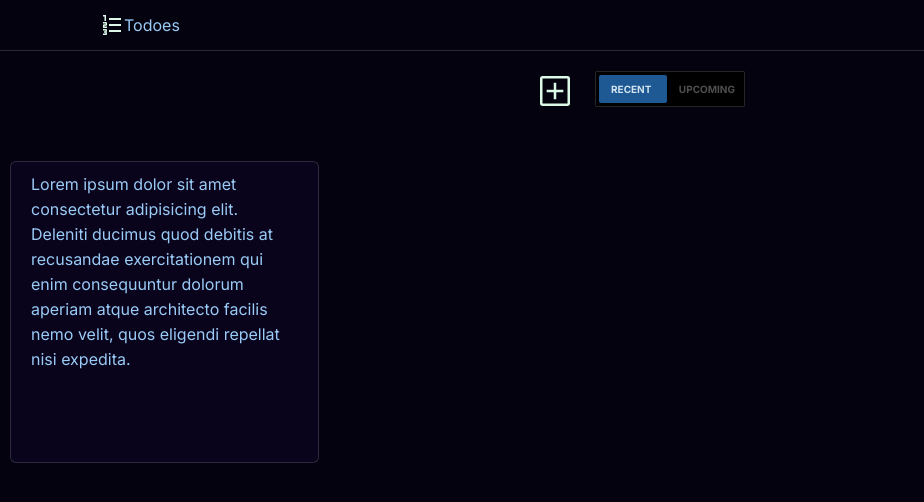
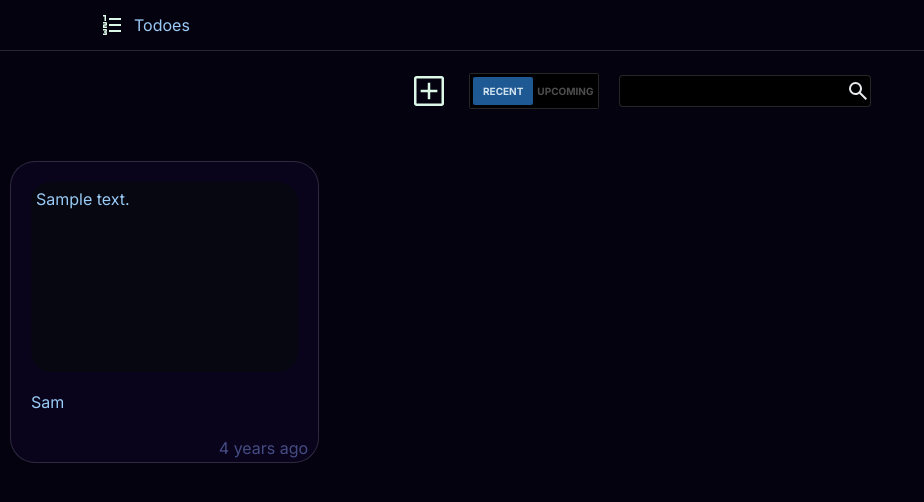
Before and after one commit to Cralak/todo, a PHP site: page / in a window 1280 px wide. Shown: the top 502 px of the page, without its empty margins (0-924 px from the left). Run offline with PHP 8.4, Linux system fonts and the light colour scheme; tables that the repository leaves empty or names only in its code hold one stand-in row (values such as "Sample post").

Commit message:
Added link to database with ability to create new tasks

```diff
--- a/index.php
+++ b/index.php
@@ -1,3 +1,6 @@
+<?php require_once 'tools.php'; ?>
+
+
 <!DOCTYPE html>
 <html lang="en">
 
@@ -21,14 +24,17 @@
                 <path
                     d="M120-80v-60h100v-30h-60v-60h60v-30H120v-60h120q17 0 28.5 11.5T280-280v40q0 17-11.5 28.5T240-200q17 0 28.5 11.5T280-160v40q0 17-11.5 28.5T240-80H120Zm0-280v-110q0-17 11.5-28.5T160-510h60v-30H120v-60h120q17 0 28.5 11.5T280-560v70q0 17-11.5 28.5T240-450h-60v30h100v60H120Zm60-280v-180h-60v-60h120v240h-60Zm180 440v-80h480v80H360Zm0-240v-80h480v80H360Zm0-240v-80h480v80H360Z" />
             </svg>
-            <div class="title">Todoes</div>
+            <div class="title">
+                <span>Todoes</span>
+            </div>
         </header>
 
         <!-- ADD NEW TASK -->
 
-        <div class="task-container" id="temp-task">
+        <form action="eeee.php" method="POST">
+            <div class="task-container" id="temp-task">
                 <div class="new-task">
-                    <textarea autocomplete="off" class="newtask-input" placeholder="Describe your task..."></textarea>
+                    <textarea name="task_text" autocomplete="off" class="newtask-input" placeholder="Describe your task..."></textarea>
                 </div>
                 <div class="newtask-datetime-add">
                     <div class="newtask-datetime" id="datetime-picker">
@@ -39,26 +45,27 @@
                         </div>
                         <div id="newtask-datetime-container">
                             <div class="newtask-datetime-group">
-                                <input type="date" class="date-picker" autocomplete="off">
+                                <input name="task_date" type="date" class="date-picker" autocomplete="off">
                             </div>
                             <div class="newtask-datetime-group">
                                 <div class="newtask-time-picker">
-                                    <input type="time" class="time-picker" autocomplete="off">
+                                    <input name="task-time" type="time" class="time-picker" autocomplete="off">
                                 </div>
                             </div>
                         </div>
                     </div>
                     <div class="newtask-add">
-                        <button type="submit" class="add">
+                        <button type="submit" value="Submit" class="add">
                             <svg xmlns="http://www.w3.org/2000/svg" height="24px" viewBox="0 -960 960 960" width="24px" fill="#e8eaed"><path d="M440-280h80v-160h160v-80H520v-160h-80v160H280v80h160v160Zm40 200q-83 0-156-31.5T197-197q-54-54-85.5-127T80-480q0-83 31.5-156T197-763q54-54 127-85.5T480-880q83 0 156 31.5T763-763q54 54 85.5 127T880-480q0 83-31.5 156T763-197q-54 54-127 85.5T480-80Zm0-80q134 0 227-93t93-227q0-134-93-227t-227-93q-134 0-227 93t-93 227q0 134 93 227t227 93Zm0-320Z"/></svg>
 
                         </button>
-                        <button type="submit" class="add" onClick="hideNewTask()">
+                        <button type="button" class="add" onClick="hideNewTask()">
                             <svg xmlns="http://www.w3.org/2000/svg" height="24px" viewBox="0 -960 960 960" width="24px" fill="#e8eaed"><path d="M280-120q-33 0-56.5-23.5T200-200v-520h-40v-80h200v-40h240v40h200v80h-40v520q0 33-23.5 56.5T680-120H280Zm400-600H280v520h400v-520ZM360-280h80v-360h-80v360Zm160 0h80v-360h-80v360ZM280-720v520-520Z"/></svg>
                         </button>
                     </div>
                 </div>
             </div>
+        </form>
 
 
         <!-- ADD TASK, SORT AND SEARCH BUTTONS -->
@@ -71,17 +78,25 @@
                 <svg xmlns="http://www.w3.org/2000/svg" height="40px" viewBox="0 -960 960 960" width="40px" fill="#dcf8e6"><path d="M450-280h60v-170h170v-60H510v-170h-60v170H280v60h170v170ZM180-120q-24 0-42-18t-18-42v-600q0-24 18-42t42-18h600q24 0 42 18t18 42v600q0 24-18 42t-42 18H180Zm0-60h600v-600H180v600Zm0-600v600-600Z"/></svg>
             </button>
 
+            <!-- SORT -->
 
             <div class="button b2" id="button-10">
-
-
-
                 <input type="checkbox" class="checkbox" />
                 <div class="knobs">
                     <span>RECENT</span>
                 </div>
                 <div class="layer"></div>
             </div>
+
+            <!-- SORT -->
+
+            <div class="searchbar-container">
+                <input type="text" class="searchbar">
+                <button class="searchbar-button" type=submit>
+                    <svg xmlns="http://www.w3.org/2000/svg" height="24px" viewBox="0 -960 960 960" width="24px" fill="#e8eaed"><path d="M784-120 532-372q-30 24-69 38t-83 14q-109 0-184.5-75.5T120-580q0-109 75.5-184.5T380-840q109 0 184.5 75.5T640-580q0 44-14 83t-38 69l252 252-56 56ZM380-400q75 0 127.5-52.5T560-580q0-75-52.5-127.5T380-760q-75 0-127.5 52.5T200-580q0 75 52.5 127.5T380-400Z"/></svg>
+                </button>
+            </div>
+
         </div>
 
         <!-- Task -->
@@ -89,11 +104,81 @@
         <div class="all-tasks">
             <!-- All tasks -->
 
+
+            <?php
+
+            $tasks = fetchData("tasks");
+            foreach ($tasks as $task): ?>
+
             <div class="task-container">
                 <div class="task">
-                    Lorem ipsum dolor sit amet consectetur adipisicing elit. Deleniti ducimus quod debitis at recusandae exercitationem qui enim consequuntur dolorum aperiam atque architecto facilis nemo velit, quos eligendi repellat nisi expedita.
+                    <?php echo $task[task_text]; ?>
+                </div>
+                <div class=task-dates>
+                    <div class="task-deadline">
+                    <?php echo substr($task[task_deadline], 0, -3) ?>
+                    </div>
+                    <div class="task-date" title="<?php echo $task[task_date]; ?>">
+                        <?php
+
+
+
+                        // $timezone = "<script type='text/javascript'>document.write(getTimeZone());</script>"; THIS DID NOT WORK
+
+                        date_default_timezone_set("Europe/Paris");
+
+                        $date_added = new DateTime($task[task_date]);
+
+                        $date_now = new DateTime(date("Y-m-d H:i:s"));
+
+                        $date_diff = $date_added->diff($date_now);
+
+                        $str = "";
+
+                        if($date_diff->y > 0){
+                            if($date_diff->y == 1){
+                                $str = $date_diff->y . " year ago";
+                            } else {
+                                $str = $date_diff->y . " years ago";
+                            }
+                        } else if($date_diff->m > 0){
+                            if($date_diff->m == 1){
+                                $str = $date_diff->m . " month ago";
+                            } else {
+                                $str = $date_diff->m . " months ago";
+                            }
+                        } else if($date_diff->d > 0){
+                            if($date_diff->d == 1){
+                                $str = $date_diff->d . " day ago";
+                            } else {
+                                $str = $date_diff->d . " days ago";
+                            }
+                        } else if($date_diff->h > 0){
+                            if($date_diff->h == 1){
+                                $str = $date_diff->h . " hour ago";
+                            } else {
+                                $str = $date_diff->h . " hours ago";
+                            }
+                        } else if($date_diff->i > 0){
+                            if($date_diff->i == 1){
+                                $str = $date_diff->i . " minute ago";
+                            } else {
+                                $str = $date_diff->i . " minutes ago";
+                            }
+                        } else if($date_diff->s > 0){
+                            if($date_diff->s == 1){
+                                $str = $date_diff->s . " second ago";
+                            } else {
+                                $str = $date_diff->s . " seconds ago";
+                            }
+                        }
+
+                        echo $str; ?>
+                    </div>
                 </div>
             </div>
+
+            <?php endforeach; ?>
         </div>
     </div>
 </body>
--- a/script.js
+++ b/script.js
@@ -21,3 +21,7 @@ function hideNewTask(){
     document.getElementById("temp-task").style.display = "none";
     document.getElementById("newtask-add").style.display = "block";
 }
+
+function getTimeZone(){
+    return(Intl.DateTimeFormat().resolvedOptions().timeZone);
+}
--- a/style.css
+++ b/style.css
@@ -30,11 +30,67 @@ header {
     padding-left: 100px;
 }
 
+.task-dates {
+    height:22%;
+    margin-left:20px;
+    margin-right:10px;
+    display:flex;
+    flex-direction:column;
+    justify-content: space-between;
+}
+
+.task-date {
+
+    text-align: right;
+    color:#454d84;
+}
+
+.task-deadline {
+    text-align: left;
+}
+
+.title span {
+    margin-left:10px;
+}
+
+.searchbar-container {
+    margin-left: 20px;
+    width:250px;
+    height: 30px;
+    border: 1px solid rgba(255, 255, 255, 0.150);
+    border-radius: 4px;
+    background-color:#000000;
+    z-index:0;
+    display:flex;
+    align-items: center;
+}
+
+.searchbar {
+    padding-left:10px;
+    height:100%;
+    width:100%;
+    outline:none;
+    background:0;
+    border:0;
+    z-index:1;
+    color:aliceblue;
+}
+
+.searchbar-button:hover {
+    cursor:pointer;
+}
+
+.searchbar-button {
+    background-color:transparent;
+    border:none;
+}
+
 .add-sort-search {
     margin:20px;
     display:flex;
     flex-direction: row;
     justify-content: center;
+    align-items:center;
 }
 
 #temp-task {
@@ -55,26 +111,29 @@ header {
     margin-left: 10px;
     margin-top: 10px;
     border: 1px solid rgba(255, 255, 255, 0.150);
-    border-radius: 6px;
+    border-radius: 25px;
     background-color: #09041c;
 }
 
 .task {
     color:rgb(154, 203, 246);
-    height: calc(85% - 20px);
-    padding: 10px 20px;
+    height: 60%;
+    margin: 20px 20px;
+    padding:5px;
     overflow:scroll;
     line-height: 25px;
+    background-color:#060710;
+    border-radius: 20px;
 }
 
 .new-task {
     color: #dcf8e6d5;
-    height: calc(78% - 20px);
+    height: 68%;
     overflow:scroll;
     line-height: 25px;
     display:flex;
-    justify-content: center;
-    margin-top:5px
+    justify-content:center;
+    margin-top:10px
 }
 
 .add {
@@ -252,7 +309,7 @@ header {
 .button {
     margin-left: 20px;
     position: relative;
-    width: 150px;
+    width: 130px;
     height: 36px;
     overflow: hidden;
 }
@@ -290,9 +347,8 @@ header {
     transition: 0.3s ease all;
 }
 
-
 #button-10 .knobs:before {
-    width: 60px;
+    width: 52px;
     position: absolute;
     top: 4px;
     height: 10px;
@@ -313,13 +369,13 @@ header {
 
 #button-10 .knobs:after {
     content: "UPCOMING";
-    right: 6px;
+    right: 1.5px;
     color: #4e4e4e;
 }
 
 #button-10 .knobs span {
     display: inline-block;
-    left: 12px;
+    left: 10px;
     color: #d0e3ef;
     z-index: 1;
 }
```
Also changed, not shown: other parts of style.css (+20 -8 lines), eeee.php (added, +11 -0 lines), tools.php (added, +57 -0 lines), login.html (deleted), login.php (added).
